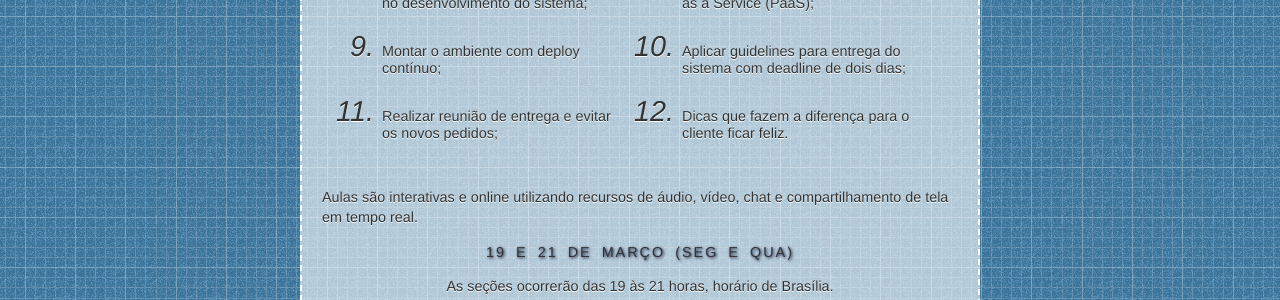
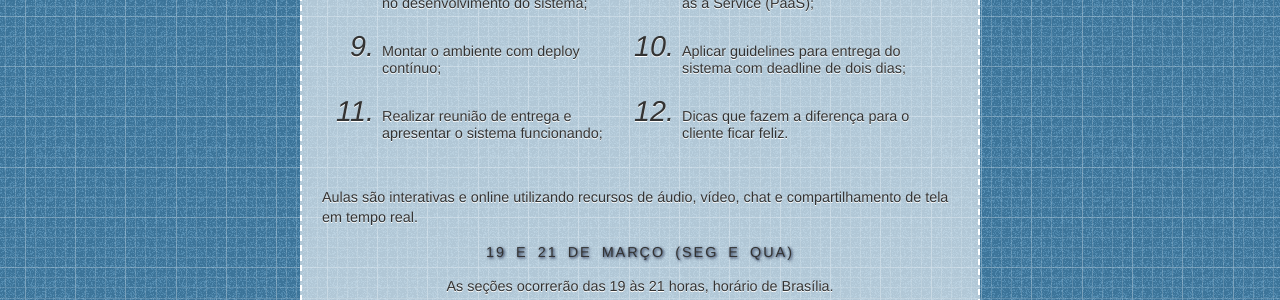
Before and after one commit to marciomarques/startupdev.github.com, a Jekyll site: the page built from workshop/index.html, in a window 1280 px wide. Shown: the part 613-913 px from the top of the page. Built offline with Jekyll 4.4.1, drawn with Linux system fonts in a browser that asks for light colours; nearby versions of some CDN libraries; some web fonts are replaced.

Commit message:
copywriting

```diff
--- a/workshop/index.html
+++ b/workshop/index.html
@@ -14,7 +14,7 @@ layout: workshop
     <li><p>Usar Cloud Computing e Plataform as a Service (PaaS);</p></li>
     <li><p>Montar o ambiente com deploy contínuo;</p></li>
     <li><p>Aplicar guidelines para entrega do sistema com deadline de dois dias;</p></li>
-    <li><p>Realizar reunião de entrega e evitar os novos pedidos;</p></li>
+    <li><p>Realizar reunião de entrega e apresentar o sistema funcionando;</p></li>
     <li><p>Dicas que fazem a diferença para o cliente ficar feliz.</p></li>
   </ol>
 
```
